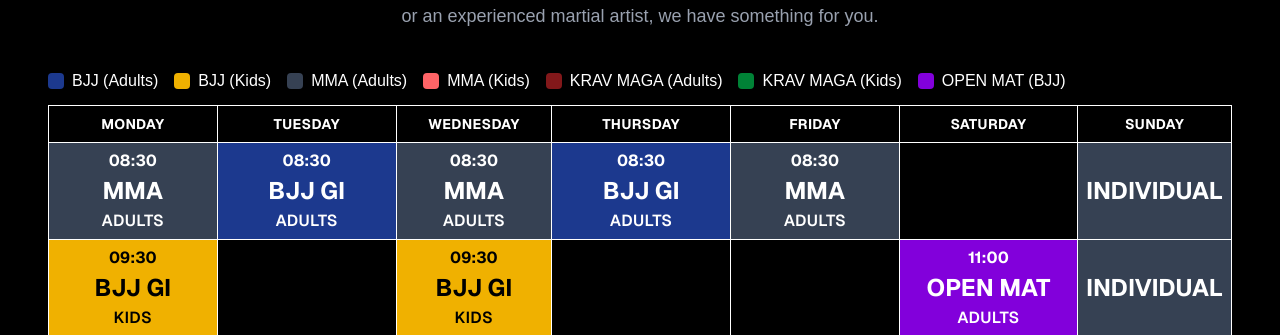
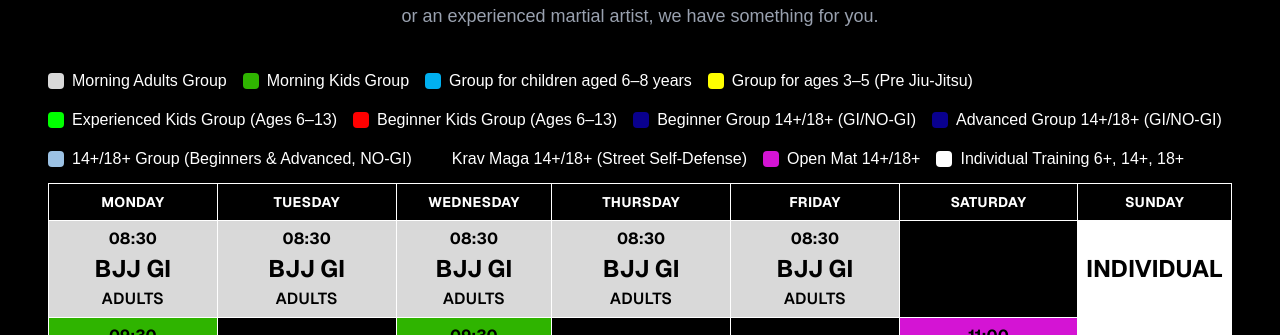
Before and after one commit to Katherin3/jiujitsu, a Next.js app: page /en/schedule in a window 1280 px wide. Shown: the part 231-566 px from the top of the page. Built offline with nearby package versions, Linux system fonts and the light colour scheme; no server answers.

Commit message:
change colors and definitions for schedule page

```diff
--- a/components/Schedule/Schedule.tsx
+++ b/components/Schedule/Schedule.tsx
@@ -11,13 +11,17 @@
 };
 
 enum ClassColors {
-  BJJ_ADULTS = 'bg-blue-900 text-white',
-  MMA_ADULTS = 'bg-gray-700 text-white',
-  MMA_KIDS = 'bg-red-400 text-white',
-  BJJ_KIDS = 'bg-yellow-500 text-black',
-  KRAV_ADULTS = 'bg-red-900 text-white',
-  KRAV_KIDS = 'bg-green-700 text-white',
-  OPEN_MAT = 'bg-purple-700 text-white'
+  GRAY = 'bg-[#D9D9D9] text-black',
+  NAVY = 'bg-[#09008E] text-white',
+  BLUE = 'bg-[#00B0F0] text-white',
+  LIGHT_BLUE = 'bg-[#9CC2E4] text-white',
+  BLACK = 'bg-[#000000] text-white',
+  RED = 'bg-[#FF0000] text-black',
+  YELLOW = 'bg-[#FFFF00] text-black',
+  GREEN = 'bg-[#2FB400] text-black',
+  BRIGHT_GREEN = 'bg-[#00FF00] text-black',
+  WHITE = 'bg-[#FFFFFF] text-black',
+  PURPLE = 'bg-[#D414D4] text-black'
 }
 
 
@@ -38,14 +42,18 @@
   const Legend = () => {
 
     const items = [
-      { label: `BJJ (${t('adlt')})`, color: ClassColors.BJJ_ADULTS },
-      { label: `BJJ (${t('kids')})`, color: ClassColors.BJJ_KIDS },
-      { label: `MMA (${t('adlt')})`, color: ClassColors.MMA_ADULTS },
-      { label: `MMA (${t('kids')})`, color: ClassColors.MMA_KIDS },
-      { label: `KRAV MAGA (${t('adlt')})`, color: ClassColors.KRAV_ADULTS },
-      { label: `KRAV MAGA (${t('kids')})`, color: ClassColors.KRAV_KIDS },
-      { label: `OPEN MAT (BJJ)`, color: ClassColors.OPEN_MAT },
-
+      { label: t('legend1'), color: ClassColors.GRAY },
+      { label: t('legend2'), color: ClassColors.GREEN },
+      { label: t('legend3'), color: ClassColors.BLUE },
+      { label: t('legend4'), color: ClassColors.YELLOW },
+      { label: t('legend5'), color: ClassColors.BRIGHT_GREEN },
+      { label: t('legend6'), color: ClassColors.RED },
+      { label: t('legend7'), color: ClassColors.NAVY },
+      { label: t('legend8'), color: ClassColors.NAVY },
+      { label: t('legend9'), color: ClassColors.LIGHT_BLUE },
+      { label: t('legend10'), color: ClassColors.BLACK },
+      { label: t('legend11'), color: ClassColors.PURPLE },
+      { label: t('legend12'), color: ClassColors.WHITE },
     ];
 
     return (
--- a/data/schedule.json
+++ b/data/schedule.json
@@ -1,21 +1,21 @@
 [
     [
-      { "time": "08:30", "title": "MMA", "subtitle": "", "audience": "adlt", "color": "MMA_ADULTS" },
-      { "time": "08:30", "title": "BJJ GI", "subtitle": "", "audience": "adlt", "color": "BJJ_ADULTS" },
-      { "time": "08:30", "title": "MMA", "subtitle": "", "audience": "adlt", "color": "MMA_ADULTS" },
-      { "time": "08:30", "title": "BJJ GI", "subtitle": "", "audience": "adlt", "color": "BJJ_ADULTS" },
-      { "time": "08:30", "title": "MMA", "subtitle": "", "audience": "adlt", "color": "MMA_ADULTS" },
+      { "time": "08:30", "title": "BJJ GI", "subtitle": "", "audience": "adlt", "color": "GRAY" },
+      { "time": "08:30", "title": "BJJ GI", "subtitle": "", "audience": "adlt", "color": "GRAY" },
+      { "time": "08:30", "title": "BJJ GI", "subtitle": "", "audience": "adlt", "color": "GRAY" },
+      { "time": "08:30", "title": "BJJ GI", "subtitle": "", "audience": "adlt", "color": "GRAY" },
+      { "time": "08:30", "title": "BJJ GI", "subtitle": "", "audience": "adlt", "color": "GRAY" },
       { "time": "", "title": "", "subtitle": "", "audience": "", "color": "" },
-      { "time": " ", "title": "INDIVIDUAL", "subtitle": "", "audience": "", "color": "MMA_ADULTS" }
+      { "time": " ", "title": "INDIVIDUAL", "subtitle": "", "audience": "", "color": "WHITE" }
     ],
     [
-      { "time": "09:30", "title": "BJJ GI", "subtitle": "", "audience": "kids", "color": "BJJ_KIDS" },
+      { "time": "09:30", "title": "BJJ GI", "subtitle": "", "audience": "kids", "color": "GREEN" },
       { "time": "", "title": "", "subtitle": "", "audience": "", "color": "" },
-      { "time": "09:30", "title": "BJJ GI", "subtitle": "", "audience": "kids", "color": "BJJ_KIDS" },
+      { "time": "09:30", "title": "BJJ GI", "subtitle": "", "audience": "kids", "color": "GREEN" },
       { "time": "", "title": "", "subtitle": "", "audience": "", "color": "" },
       { "time": "", "title": "", "subtitle": "", "audience": "", "color": "" },
-      { "time": "11:00", "title": "OPEN MAT", "subtitle": "", "audience": "adlt", "color": "OPEN_MAT" },
-      { "time": " ", "title": "INDIVIDUAL", "subtitle": "", "audience": "", "color": "MMA_ADULTS" }
+      { "time": "11:00", "title": "OPEN MAT", "subtitle": "", "audience": "adlt", "color": "PURPLE" },
+      { "time": " ", "title": "INDIVIDUAL", "subtitle": "", "audience": "", "color": "WHITE" }
     ],
     [
       { "time": "", "title": "", "subtitle": "", "audience": "", "color": "" },
@@ -23,43 +23,43 @@
       { "time": "", "title": "", "subtitle": "", "audience": "", "color": "" },
       { "time": "", "title": "", "subtitle": "", "audience": "", "color": "" },
       { "time": "", "title": "", "subtitle": "", "audience": "", "color": "" },
-      { "time": "13:00", "title": "BJJ NO GI", "subtitle": "", "audience": "kids", "color": "BJJ_KIDS" },
-      { "time": " ", "title": "INDIVIDUAL", "subtitle": "", "audience": "", "color": "MMA_ADULTS" }
+      { "time": "13:00", "title": "BJJ NO GI", "subtitle": "", "audience": "kids", "color": "BRIGHT_GREEN" },
+      { "time": " ", "title": "INDIVIDUAL", "subtitle": "", "audience": "", "color": "WHITE" }
     ],
     [
-      { "time": "17:00", "title": "BJJ GI", "subtitle": "", "audience": "kids", "color": "BJJ_KIDS" },
-      { "time": "17:00", "title": "PRE JIU-JITSU", "subtitle": "(3-5 Year)", "audience": "", "color": "BJJ_KIDS" },
-      { "time": "17:00", "title": "KRAV MAGA", "subtitle": "", "audience": "kids", "color": "KRAV_KIDS" },
-      { "time": "17:00", "title": "PRE JIU-JITSU", "subtitle": "(3-5 Year)", "audience": "", "color": "BJJ_KIDS" },
-      { "time": "", "title": "", "subtitle": "", "audience": "", "color": "MMA_ADULTS" },
-      { "time": "14:00", "title": "PRE JIU-JITSU", "subtitle": "(3-5 Year)", "audience": "", "color": "BJJ_KIDS" },
-      { "time": " ", "title": "INDIVIDUAL", "subtitle": "", "audience": "", "color": "MMA_ADULTS" }
+      { "time": "17:00", "title": "BJJ GI", "subtitle": "", "audience": "kids", "color": "BLUE" },
+      { "time": "16:30", "title": "PRE JIU-JITSU", "subtitle": "(3-5 Year)", "audience": "", "color": "YELLOW" },
+      { "time": "17:00", "title": "KRAV MAGA", "subtitle": "", "audience": "kids", "color": "BLUE" },
+      { "time": "16:30", "title": "PRE JIU-JITSU", "subtitle": "(3-5 Year)", "audience": "", "color": "YELLOW" },
+      { "time": "", "title": "", "subtitle": "", "audience": "", "color": "" },
+      { "time": "17:00", "title": "PRE JIU-JITSU", "subtitle": "(3-5 Year)", "audience": "", "color": "YELLOW" },
+      { "time": " ", "title": "INDIVIDUAL", "subtitle": "", "audience": "", "color": "WHITE" }
     ],
     [
-      { "time": "18:30", "title": "BJJ GI", "subtitle": "", "audience": "kids", "color": "BJJ_KIDS" },
-      { "time": "18:30", "title": "KRAV MAGA", "subtitle": "", "audience": "kids", "color": "KRAV_KIDS" },
-      { "time": "18:30", "title": "KRAV MAGA", "subtitle": "", "audience": "kids", "color": "KRAV_KIDS" },
-      { "time": "18:30", "title": "BJJ GI", "subtitle": "", "audience": "kids", "color": "BJJ_KIDS" },
-      { "time": "16:00", "title": "KRAV MAGA", "subtitle": "", "audience": "adlt", "color": "KRAV_ADULTS" },
-      { "time": "14:00", "title": "BJJ NO GI", "subtitle": "", "audience": "kids", "color": "BJJ_KIDS" },
-      { "time": " ", "title": "INDIVIDUAL", "subtitle": "", "audience": "", "color": "MMA_ADULTS" }
+      { "time": "18:30", "title": "BJJ GI", "subtitle": "", "audience": "kids", "color": "BRIGHT_GREEN" },
+      { "time": "18:30", "title": "KRAV MAGA", "subtitle": "", "audience": "kids", "color": "RED" },
+      { "time": "18:30", "title": "KRAV MAGA", "subtitle": "", "audience": "kids", "color": "BRIGHT_GREEN" },
+      { "time": "18:30", "title": "BJJ GI", "subtitle": "", "audience": "kids", "color": "RED" },
+      { "time": "16:00", "title": "KRAV MAGA", "subtitle": "", "audience": "adlt", "color": "BLACK" },
+      { "time": "14:00", "title": "BJJ NO GI", "subtitle": "", "audience": "kids", "color": "RED" },
+      { "time": " ", "title": "INDIVIDUAL", "subtitle": "", "audience": "", "color": "WHITE" }
     ],
     [
       { "time": "", "title": "", "subtitle": "", "audience": "", "color": "" },
       { "time": "", "title": "", "subtitle": "", "audience": "", "color": "" },
-      { "time": "20:00", "title": "KRAV MAGA", "subtitle": "", "audience": "adlt", "color": "KRAV_ADULTS" },
+      { "time": "20:00", "title": "KRAV MAGA", "subtitle": "", "audience": "adlt", "color": "BLACK" },
       { "time": "", "title": "", "subtitle": "", "audience": "", "color": "" },
-      { "time": "18:00", "title": "BJJ GI/NO-GI", "subtitle": "Beginners", "audience": "adlt", "color": "BJJ_ADULTS" },
-      { "time": "17:00", "title": "BJJ NO-GI", "subtitle": "", "audience": "kids", "color": "BJJ_KIDS" },
-      { "time": " ", "title": "INDIVIDUAL", "subtitle": "", "audience": "", "color": "MMA_ADULTS" }
+      { "time": "18:00", "title": "BJJ GI/NO-GI", "subtitle": "Beginners", "audience": "adlt", "color": "NAVY" },
+      { "time": "17:00", "title": "BJJ NO-GI", "subtitle": "", "audience": "kids", "color": "BLUE" },
+      { "time": " ", "title": "INDIVIDUAL", "subtitle": "", "audience": "", "color": "WHITE" }
     ],
     [
-      { "time": "20:00", "title": "BJJ GI/NO-GI", "subtitle": "Beginners", "audience": "adlt", "color": "BJJ_ADULTS" },
-      { "time": "20:00", "title": "BJJ GI/NO-GI", "subtitle": "Advanced", "audience": "adlt", "color": "BJJ_ADULTS" },
-      { "time": "20:00", "title": "BJJ NO-GI", "subtitle": "", "audience": "adlt", "color": "BJJ_ADULTS" },
-      { "time": "20:00", "title": "BJJ GI/NO-GI", "subtitle": "Advanced", "audience": "adlt", "color": "BJJ_ADULTS" },
-      { "time": "20:00", "title": "BJJ NO-GI", "subtitle": "", "audience": "adlt", "color": "BJJ_ADULTS" },
+      { "time": "20:00", "title": "BJJ GI/NO-GI", "subtitle": "Beginners", "audience": "adlt", "color": "NAVY" },
+      { "time": "20:00", "title": "BJJ GI/NO-GI", "subtitle": "Advanced", "audience": "adlt", "color": "NAVY" },
+      { "time": "20:00", "title": "BJJ NO-GI", "subtitle": "", "audience": "adlt", "color": "LIGHT_BLUE" },
+      { "time": "20:00", "title": "BJJ GI/NO-GI", "subtitle": "Advanced", "audience": "adlt", "color": "NAVY" },
+      { "time": "20:00", "title": "BJJ NO-GI", "subtitle": "", "audience": "adlt", "color": "LIGHT_BLUE" },
       { "time": "", "title": "", "subtitle": "", "audience": "", "color": "" },
-      { "time": " ", "title": "INDIVIDUAL", "subtitle": "", "audience": "", "color": "MMA_ADULTS" }
+      { "time": " ", "title": "INDIVIDUAL", "subtitle": "", "audience": "", "color": "WHITE" }
     ]
   ]
--- a/messages/en.json
+++ b/messages/en.json
@@ -56,7 +56,19 @@
         "kids": "Kids",
         "title": "Our Schedule",
         "intro": "We offer a variety of classes for all ages and skill levels. Whether you're a beginner or an experienced martial artist, we have something for you.",
-        "schedule": "Schedule"
+        "schedule": "Schedule",
+        "legend1": "Morning Adults Group",
+        "legend2": "Morning Kids Group",
+        "legend3": "Group for children aged 6–8 years",
+        "legend4": "Group for ages 3–5 (Pre Jiu-Jitsu)",
+        "legend5": "Experienced Kids Group (Ages 6–13)",
+        "legend6": "Beginner Kids Group (Ages 6–13)",
+        "legend7": "Beginner Group 14+/18+ (GI/NO-GI)",
+        "legend8": "Advanced Group 14+/18+ (GI/NO-GI)",
+        "legend9": "14+/18+ Group (Beginners & Advanced, NO-GI)",
+        "legend10": "Krav Maga 14+/18+ (Street Self-Defense)",
+        "legend11": "Open Mat 14+/18+",
+        "legend12": "Individual Training 6+, 14+, 18+"
     },
     "VideoBlock": {
         "gladius": "GLADIUS",
--- a/messages/ka.json
+++ b/messages/ka.json
@@ -56,7 +56,19 @@
         "kids": "ბავშვები",
         "title": "ჩვენი განრიგი",
         "intro": "ჩვენ გთავაზობთ მრავალფეროვან კლასებს ყველა ასაკისა და მომზადების დონისთვის. მნიშვნელობა არ აქვს, დამწყები ხართ, გამოცდილი თუ საბრძოლო ხელოვნების მოყვარული — ჩვენთან ყველასთვის მოიძებნება შესაბამისი პროგრამა.",
-        "schedule": "განრიგი"
+        "schedule": "განრიგი",
+        "legend1": "დილის დიდების ჯგუფი",
+        "legend2": "დილის პატარების ჯგუფი",
+        "legend3": "6-8 წლის ჯგუფი",
+        "legend4": "3-5 წლის ჯგუფი (ფრე ჯიუ-ჯიცუ)",
+        "legend5": "6-13 წლის გამოცდილი ბავშვების ჯგუფი",
+        "legend6": "6-13 წლის დამწყები ბავშვების ჯგუფი",
+        "legend7": "14+/18+ დამწყებთა ჯგუფი (GI/NOGI)",
+        "legend8": "14+/18+ გამოცდილების ჯგუფი (GI/NOGI)",
+        "legend9": "14+/18+ დამწყებები/გამოცდილები (NO GI)",
+        "legend10": "14+/18+ კრავ მაგა (ქუჩის თავდაცვა)",
+        "legend11": "14+/18+ ღია ტატამი",
+        "legend12": "6+ 14+ 18+ ინდივიდუალური ვარჯიშები"
     },
     "VideoBlock": {
         "gladius": "GLADIUS",
--- a/messages/ru.json
+++ b/messages/ru.json
@@ -56,7 +56,19 @@
         "kids": "Дети",
         "title": "Наше расписание",
         "intro": "Мы предлагаем разнообразные занятия для всех возрастов и уровней подготовки. Независимо от того, новичок вы или опытный боец, у нас есть что-то для вас.",
-        "schedule": "Расписание"
+        "schedule": "Расписание",
+        "legend1": "Взрослая утренняя группа",
+        "legend2": "Утренняя детская группа",
+        "legend3": "Группа для детей 6–8 лет",
+        "legend4": "Группа 3–5 лет (Пре джиу-джитсу)",
+        "legend5": "Группа опытных детей 6–13 лет",
+        "legend6": "Группа начинающих детей 6–13 лет",
+        "legend7": "Группа начинающих 14+/18+ (GI/NO-GI)",
+        "legend8": "Группа опытных 14+/18+ (GI/NO-GI)",
+        "legend9": "Группа 14+/18+ (начинающие и опытные, NO-GI)",
+        "legend10": "Крав-мага 14+/18+ (уличная самооборона)",
+        "legend11": "Открытый татами 14+/18+",
+        "legend12": "Индивидуальные тренировки 6+, 14+, 18+"
     },
     "VideoBlock": {
         "gladius": "GLADIUS",
```
